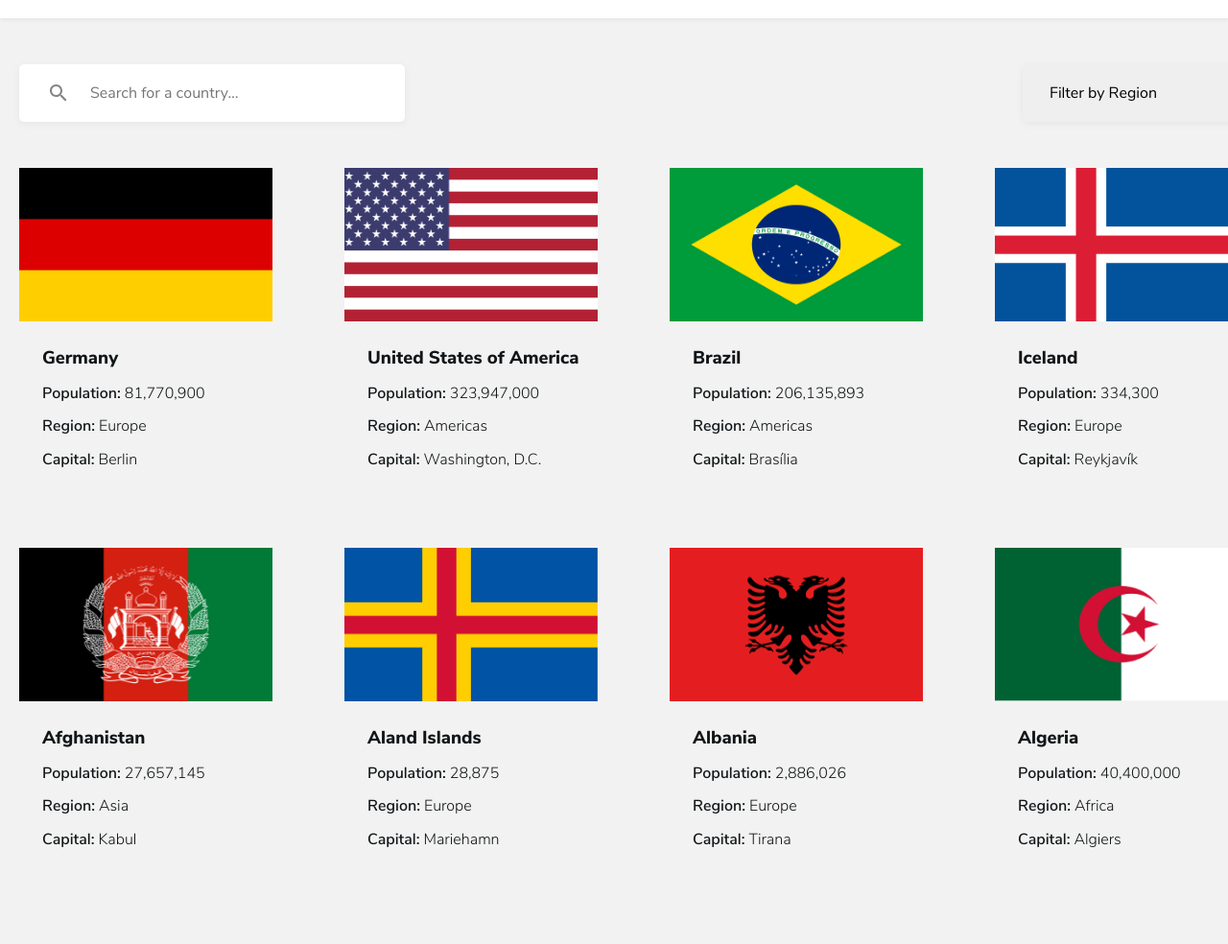
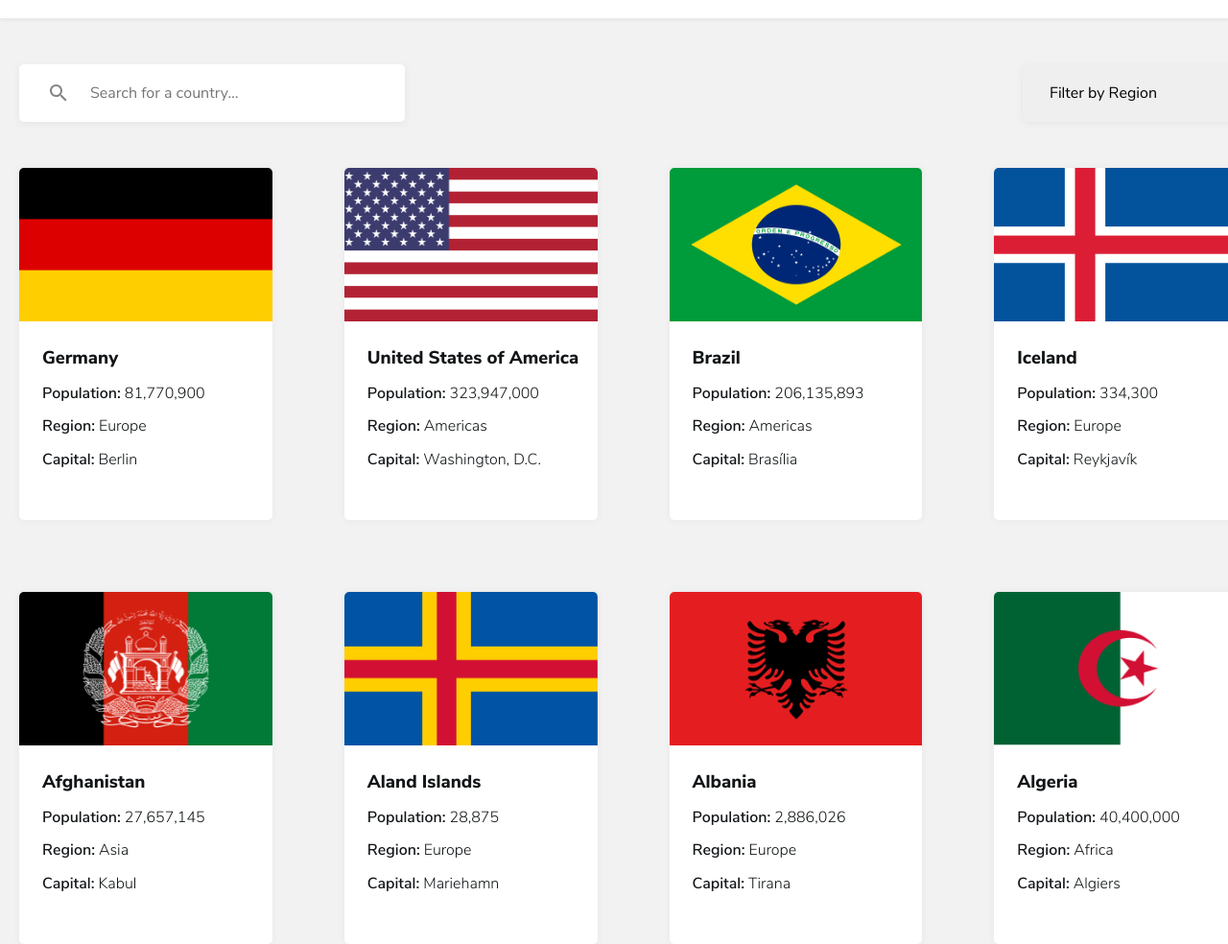
Before and after one commit to AbdunazarovM/Countries, a plain HTML site: page index.html in a window 1280 px wide. Shown: the part 61-1045 px from the top of the page at 96% size. Before the commit the page ends 953 px from the top, so only its background shows below. Drawn offline with nearby package versions, Linux system fonts and the light colour scheme.

Commit message:
changed class names

```diff
--- a/index.html
+++ b/index.html
@@ -34,56 +34,56 @@
 
 
             <section class="countries">
-                <div class="flags">
+                <div class="flag">
                     <a class="link" href="#"><img class="link-img" src="images/germany.png" width="264" height="160" alt="germany"></a>
                     <h3 class="name-country">Germany</h3>
                     <p><b>Population:</b> 81,770,900</p>
                     <p><b>Region:</b> Europe</p>
                     <p><b>Capital:</b> Berlin</p>
                 </div>
-                <div class="flags">
+                <div class="flag">
                     <a class="link" href="#"><img class="link-img" src="images/usa.png" width="264" height="160" alt="usa"></a>
                     <h3 class="name-country">United States of America</h3>
                     <p><b>Population:</b> 323,947,000</p>
                     <p><b>Region:</b> Americas</p>
                     <p><b>Capital:</b> Washington, D.C.</p>
                 </div>
-                <div class="flags">
+                <div class="flag">
                     <a class="link" href="#"><img class="link-img" src="images/brazil.png" width="264" height="160" alt="brazil"></a>
                     <h3 class="name-country">Brazil</h3>
                     <p><b>Population:</b> 206,135,893</p>
                     <p><b>Region:</b> Americas</p>
                     <p><b>Capital:</b> Brasília</p>
                 </div>
-                <div class="flags">
+                <div class="flag">
                     <a class="link" href="#"><img class="link-img" src="images/iceland.png" width="264" height="160" alt="iceland"></a>
                     <h3 class="name-country">Iceland</h3>
                     <p><b>Population:</b> 334,300</p>
                     <p><b>Region:</b> Europe</p>
                     <p><b>Capital:</b> Reykjavík</p>
                 </div>
-                <div class="flags">
+                <div class="flag">
                     <a class="link" href="#"><img class="link-img" src="images/afghanistan.png" width="264" height="160" alt="afghanistan"></a>
                     <h3 class="name-country">Afghanistan</h3>
                     <p><b>Population:</b> 27,657,145</p>
                     <p><b>Region:</b> Asia</p>
                     <p><b>Capital:</b> Kabul</p>
                 </div>
-                <div class="flags">
+                <div class="flag">
                     <a class="link" href="#"><img class="link-img" src="images/aland-islands.png" width="264" height="160" alt="aland_island"></a>
                     <h3 class="name-country">Aland Islands</h3>
                     <p><b>Population:</b> 28,875</p>
                     <p><b>Region:</b> Europe</p>
                     <p><b>Capital:</b> Mariehamn</p>
                 </div>
-                <div class="flags">
+                <div class="flag">
                     <a class="link" href="#"><img class="link-img" src="images/albania.png" width="264" height="160" alt="albania"></a>
                     <h3 class="name-country">Albania</h3>
                     <p><b>Population:</b> 2,886,026</p>
                     <p><b>Region:</b> Europe</p>
                     <p><b>Capital:</b> Tirana</p>
                 </div>
-                <div class="flags">
+                <div class="flag">
                     <a class="link" href="#"><img class="link-img" src="images/algeria.png" width="264" height="160" alt="algeria"></a>
                     <h3 class="name-country">Algeria</h3>
                     <p><b>Population:</b> 40,400,000</p>
```
